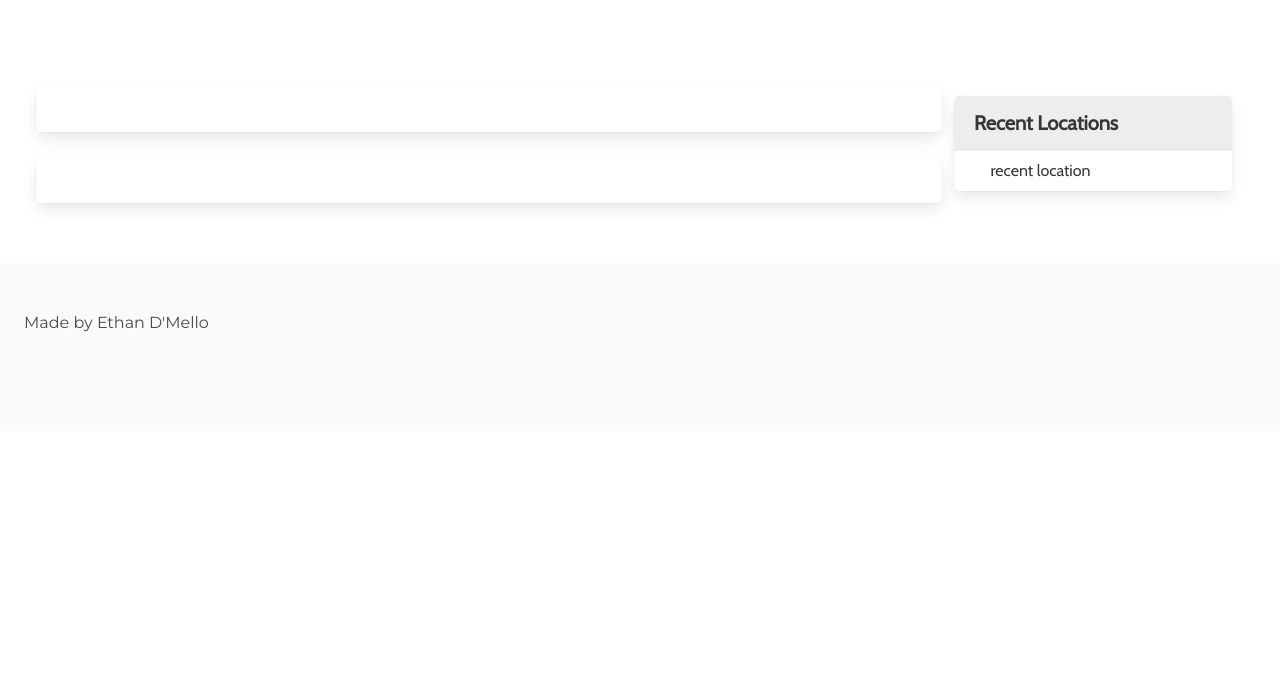
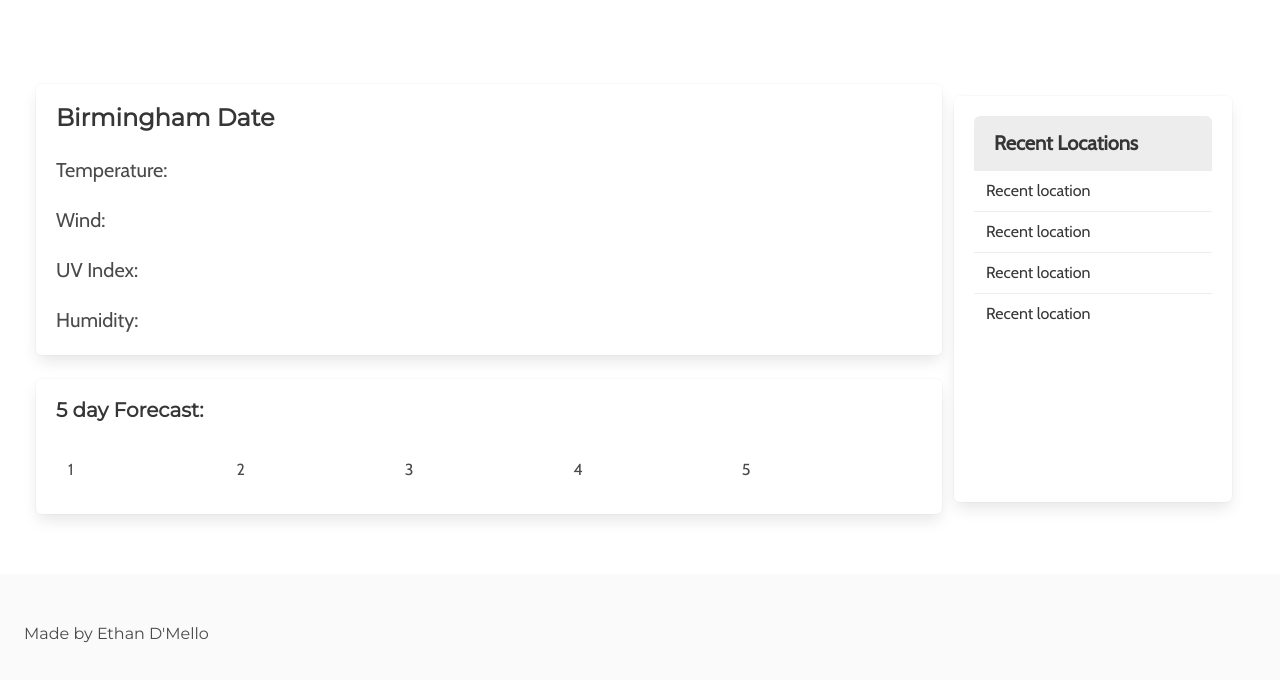
Before and after one commit to EthanDMello/Weather-App, a plain HTML site: page index.html in a window 1280 px wide. Shown: the part 126-806 px from the top of the page. Drawn offline with nearby package versions, Linux system fonts and the light colour scheme.

Commit message:
style main

```diff
--- a/index.html
+++ b/index.html
@@ -37,21 +37,43 @@
       <section class="tile is-9 is-vertical">
         <div class="tile is-child box">
           <!-- current searched location -->
+          <h1 class="title is-4">
+            <span>
+              <!-- current location -->
+            </span>
+            Birmingham
+            <span>
+              <!-- current date -->
+            </span>
+            Date
+          </h1>
+          <section class="content is-size-5">
+            <p>Temperature:</p>
+            <p>Wind:</p>
+            <p>UV Index:</p>
+            <p>Humidity:</p>
+          </section>
         </div>
         <div class="tile is-child box">
-          <!-- 5 day forcast -->
+          <!-- 5 day forecast -->
+          <h1 class="title is-5">5 day Forecast:</h1>
+          <section class="tile is-parent">
+            <div class="tile is-child block">1</div>
+            <div class="tile is-child block">2</div>
+            <div class="tile is-child block">3</div>
+            <div class="tile is-child block">4</div>
+            <div class="tile is-child block">5</div>
+          </section>
         </div>
       </section>
       <aside class="tile is-parent">
-        <div class="tile is-child panel">
+        <div class="tile is-child panel box">
           <!-- recent searched locations -->
           <p class="panel-heading">Recent Locations</p>
-          <a class="panel-block">
-            <span class="panel-icon">
-              <i class="fas fa-book" aria-hidden="true"></i>
-            </span>
-            recent location
-          </a>
+          <a class="panel-block">Recent location </a>
+          <a class="panel-block">Recent location </a>
+          <a class="panel-block">Recent location </a>
+          <a class="panel-block">Recent location </a>
         </div>
       </aside>
     </main>
```
